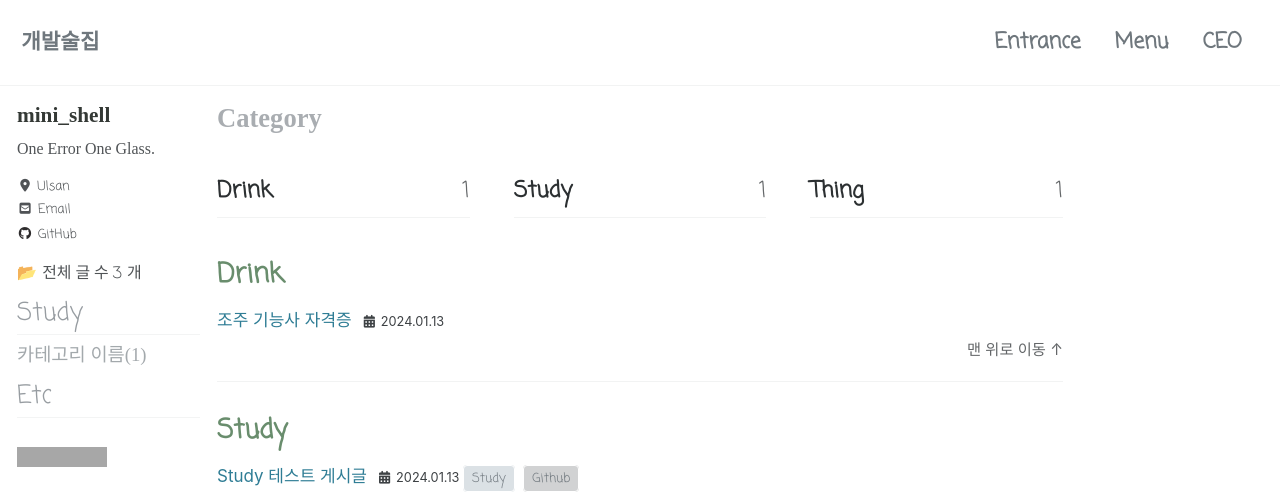
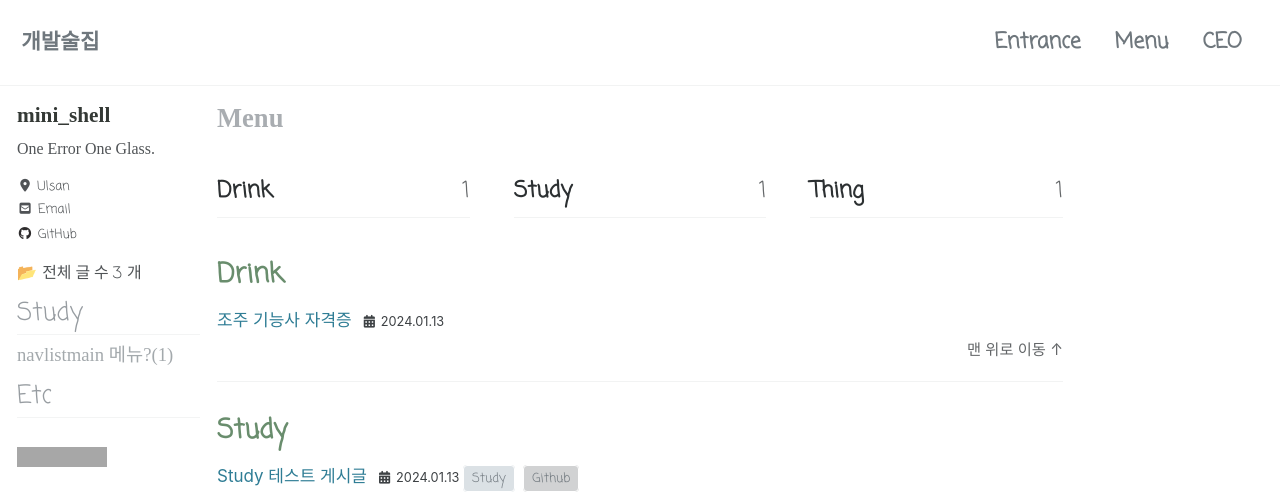
Before and after one commit to cjsan30/cjsan30.github.io, a Jekyll site: the page built from _pages/cartegory-archive.md, in a window 1280 px wide and 900 px high. Shown: the top 493 px of the window. Built offline with Jekyll 4.4.1, drawn with Linux system fonts in a browser that asks for light colours; cached includes are drawn as plain includes; nearby versions of some CDN libraries; some web fonts are replaced; grey boxes are pictures that could not be loaded.

Commit message:
[Edit] blog

```diff
--- a/_includes/nav_list_main
+++ b/_includes/nav_list_main
@@ -12,7 +12,7 @@
             <ul>
                 {% for category in site.categories %}
                     {% if category[0] == "Study" %}
-                        <li><a href="/categories/study" class="">카테고리 이름({{category[1].size}})</a></li>
+                        <li><a href="/categories/study" class="">navlistmain 메뉴?({{category[1].size}})</a></li>
                     {% endif %}
                 {% endfor %}
             </ul>
@@ -22,7 +22,7 @@
             <ul>
                 {% for category in site.categories %}
                     {% if category[1] == "Thing" %}
-                        <li><a href="/categories/thing" class="">카테고리 이름({{category[1].size}})</a></li>
+                        <li><a href="/categories/thing" class="">thing 메뉴?({{category[1].size}})</a></li>
                     {% endif %}
                 {% endfor %}
             </ul>
--- a/_pages/cartegory-archive.md
+++ b/_pages/cartegory-archive.md
@@ -1,5 +1,5 @@
 ---
-title: "Category"
+title: "Menu"
 layout: categories
 permalink: /categories/
 author_profile: true
```
